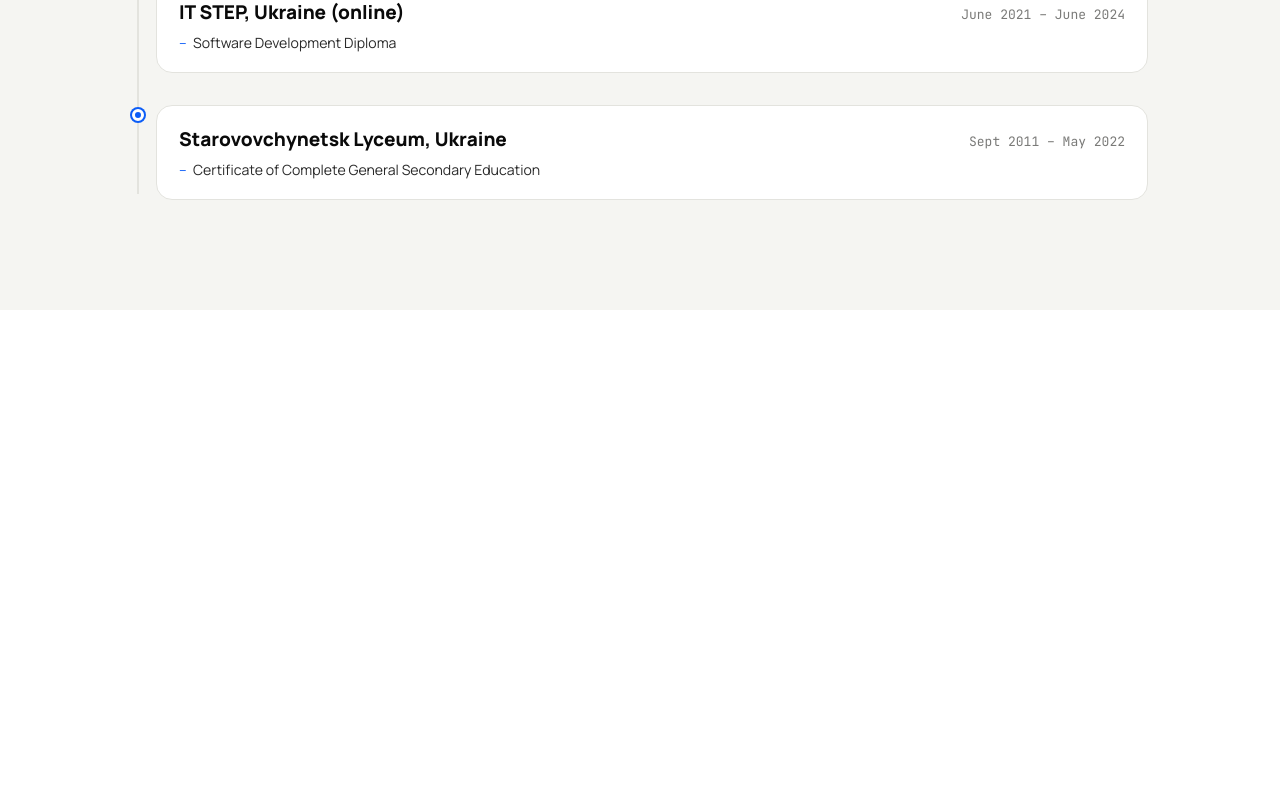
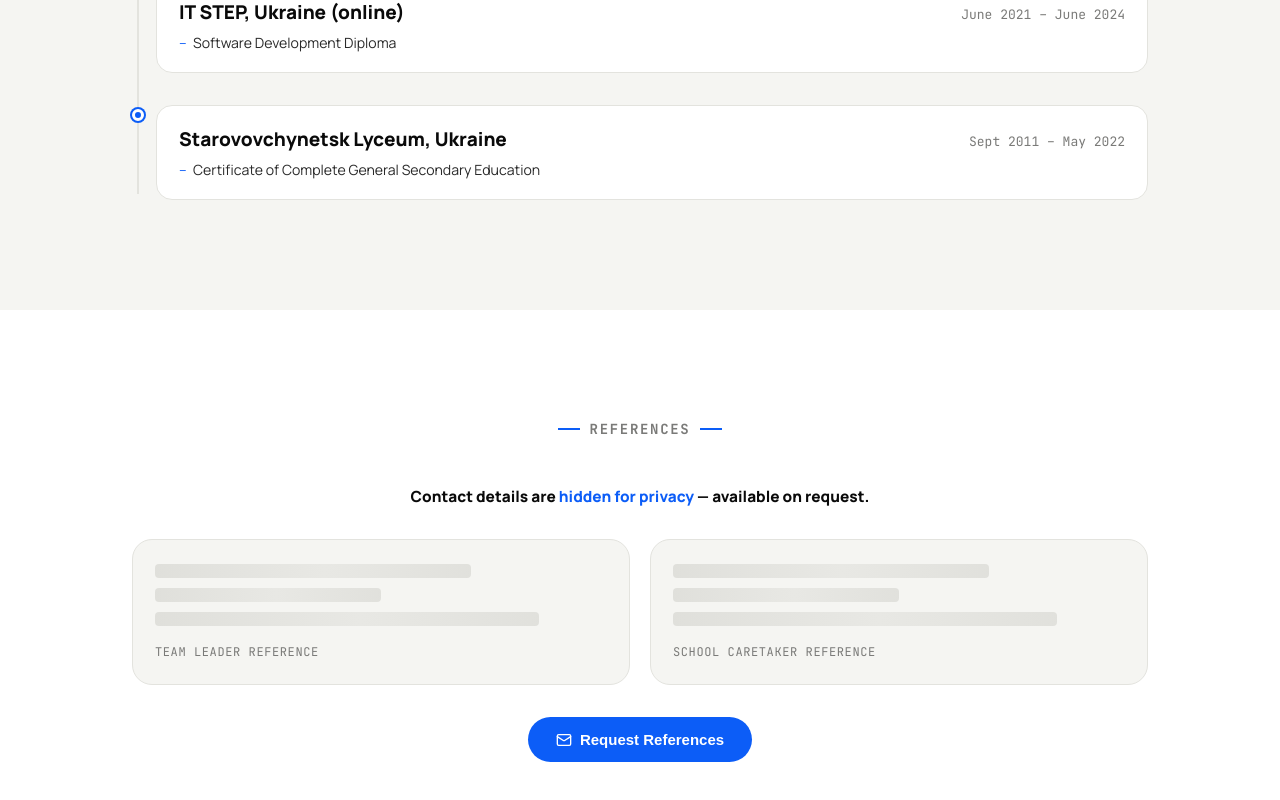
Before and after one commit to AnatoliiLazurko/personal-resume, a React (Vite) app: page / in a window 1280 px wide. Shown: the part 2319-3119 px from the top of the page. Before the commit the page ends 2629 px from the top, so only its background shows below. Built offline with nearby package versions, Linux system fonts and the light colour scheme.

Commit message:
add reference section

```diff
--- a/src/App.jsx
+++ b/src/App.jsx
@@ -3,6 +3,7 @@ import Education from './components/Education/Education'
 import Experience from './components/Experience/Experience'
 import Header from './components/Header/Header'
 import PersonalProfile from './components/PersonalProfile/PersonalProfile'
+import References from './components/References/References'
 
 function App() {
 
@@ -12,6 +13,7 @@ function App() {
       <PersonalProfile />
       <Experience />
       <Education />
+      <References />
     </>
   )
 }
--- /dev/null
+++ b/src/components/References/References.jsx
@@ -0,0 +1,45 @@
+//import React from 'react';
+import styles from './ReferencesStyles.module.css';
+import { references } from '../../data/referencesData';
+import { Mail } from 'lucide-react'
+
+const References = () => {
+
+    const handleRequest = () => {
+        window.location.href = "mailto:Lazurko2005@gmail.com?subject=Reference Request&body=Hi, I would like to request references for Anatolii Lazurco."
+    }
+
+    return (
+        <section className={styles.references}>
+            <div className={styles['references-container']}>
+                <div className={styles['references-header']}>
+                    <span />
+                    <p>References</p>
+                    <span />
+                </div>
+
+                <p className={styles['references-description']}>
+                    Contact details are <span>hidden for privacy</span> — available on request.
+                </p>
+
+                <div className={styles['references-grid']}>
+                    {references.map((ref) => (
+                        <div key={ref.id} className={styles['reference-card']}>
+                            <div className={styles['reference-blur-line']} style={{ width: '70%' }} />
+                            <div className={styles['reference-blur-line']} style={{ width: '50%' }} />
+                            <div className={styles['reference-blur-line']} style={{ width: '85%' }} />
+                            <span className={styles['reference-label']}>{ref.role}</span>
+                        </div>
+                    ))}
+                </div>
+
+                <button className={styles['request-button']} onClick={handleRequest}>
+                    <Mail size={16} />
+                    Request References
+                </button>
+            </div>
+        </section>
+    );
+}
+
+export default References;
--- /dev/null
+++ b/src/components/References/ReferencesStyles.module.css
@@ -0,0 +1,116 @@
+
+.references {
+    width: 100%;
+    background: #fff;
+}
+
+.references-container {
+    max-width: 1080px;
+    margin: 0 auto;
+    padding: clamp(56px, 9vw, 110px) clamp(16px, 4vw, 32px);
+}
+
+.references-header {
+    display: flex;
+    align-items: center;
+    justify-content: center;
+    gap: 10px;
+}
+
+.references-header span {
+    width: 22px;
+    height: 2px;
+    background: #0c5df7;
+    display: block;
+}
+
+.references-header p {
+    margin: 0;
+    font-size: 14px;
+    letter-spacing: .12em;
+    text-transform: uppercase;
+    font-weight: 800;
+    font-family: 'JetBrains Mono', monospace;
+    color: #7a7a78;
+}
+
+.references-description {
+    text-align: center;
+    margin-top: clamp(24px, 4vw, 48px);
+    margin-bottom: 32px;
+    font-weight: 800;
+    font-size: clamp(15px, 1.2vw, 18px);
+    color: #0a0a0a;
+}
+
+.references-description span {
+    color: #0c5df7;
+}
+
+.references-grid {
+    display: grid;
+    grid-template-columns: repeat(auto-fit, minmax(260px, 1fr));
+    gap: 20px;
+    margin-bottom: 32px;
+}
+
+.reference-card {
+    background: #f5f5f2;
+    border: 1.5px solid #e3e3de;
+    border-radius: 20px;
+    padding: 24px 22px;
+    display: flex;
+    flex-direction: column;
+    gap: 10px;
+    position: relative;
+}
+
+.reference-blur-line {
+    height: 14px;
+    border-radius: 4px;
+    background: linear-gradient(90deg, #d8d8d3 0%, #e8e8e4 50%, #d8d8d3 100%);
+    background-size: 200% 100%;
+    animation: shimmer 2.5s ease-in-out infinite;
+}
+
+@keyframes shimmer {
+    0% {
+        background-position: 200% 0;
+    }
+
+    100% {
+        background-position: -200% 0;
+    }
+}
+
+.reference-label {
+    margin-top: 8px;
+    font-family: 'JetBrains Mono', monospace;
+    font-size: 12px;
+    letter-spacing: .05em;
+    text-transform: uppercase;
+    color: #7a7a78;
+}
+
+.request-button {
+    display: flex;
+    align-items: center;
+    justify-content: center;
+    gap: 8px;
+    margin: 0 auto;
+    padding: 14px 28px;
+    background: #0c5df7;
+    color: #fff;
+    border: none;
+    border-radius: 100px;
+    font-weight: 700;
+    font-size: 15px;
+    cursor: pointer;
+    transition: all .3s cubic-bezier(.2, .7, .2, 1);
+}
+
+.request-button:hover {
+    background-color: #0842cf;
+    transform: translateY(-2px);
+    box-shadow: 0 20px 40px -15px rgba(12, 93, 247, .4);
+}
--- /dev/null
+++ b/src/data/referencesData.js
@@ -0,0 +1,5 @@
+
+export const references = [
+  { id: 1, role: "Team Leader Reference" },
+  { id: 2, role: "School Caretaker Reference" },
+]
```
